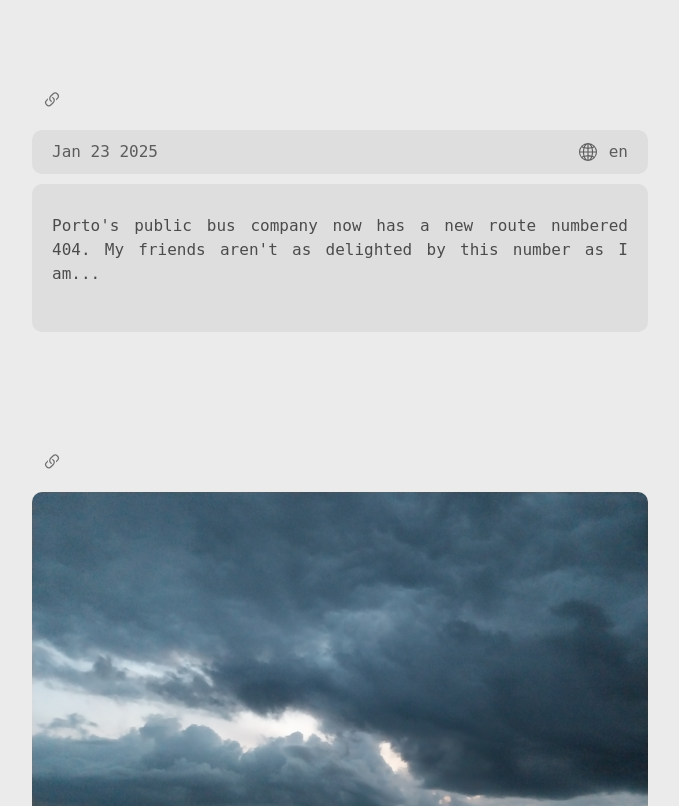
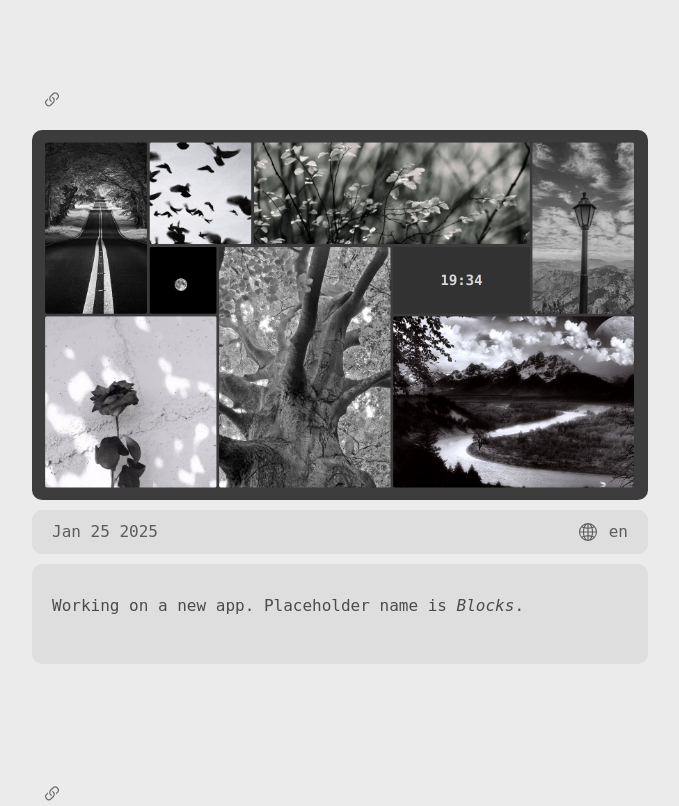
Before and after one commit to bogosorter/blog, a React (Create React App) app: page / in a window 1280 px wide. Shown: the part 820-1626 px from the top of the page, without its empty margins (300-979 px from the left). Built offline with nearby package versions, Linux system fonts and the light colour scheme.

Commit message:
Added blocks

```diff
--- a/src/App.tsx
+++ b/src/App.tsx
@@ -11,6 +11,7 @@ import Reference from './components/Reference';
 
 import ametade from './images/ametade.jpg';
 import arrifana from './images/arrifana.jpg';
+import blocks from './images/blocks.jpg';
 import blood from './images/blood.jpg';
 import bridge from './images/bridge.jpg';
 import cave from './images/cave.jpg';
@@ -69,6 +70,17 @@ function App() {
             <Container fluid>
                 <Row className='justify-content-center'>
                     <Col xxl={5} xl={6} lg={7} md={8} sm={10}>
+
+                        <Separator />
+                        <Reference reference='blocks' />
+                        <Image src={blocks} setFullscreen={setFullscreen} />
+                        <Metadata
+                            date={new Date(2025, 0, 25)}
+                            language='en'
+                        />
+                        <Post>
+                            <p>Working on a new app. Placeholder name is <em>Blocks</em>.</p>
+                        </Post>
 
                         <Separator />
                         <Reference reference='404' />
```
Also changed, not shown: src/images/blocks.jpg (added).
